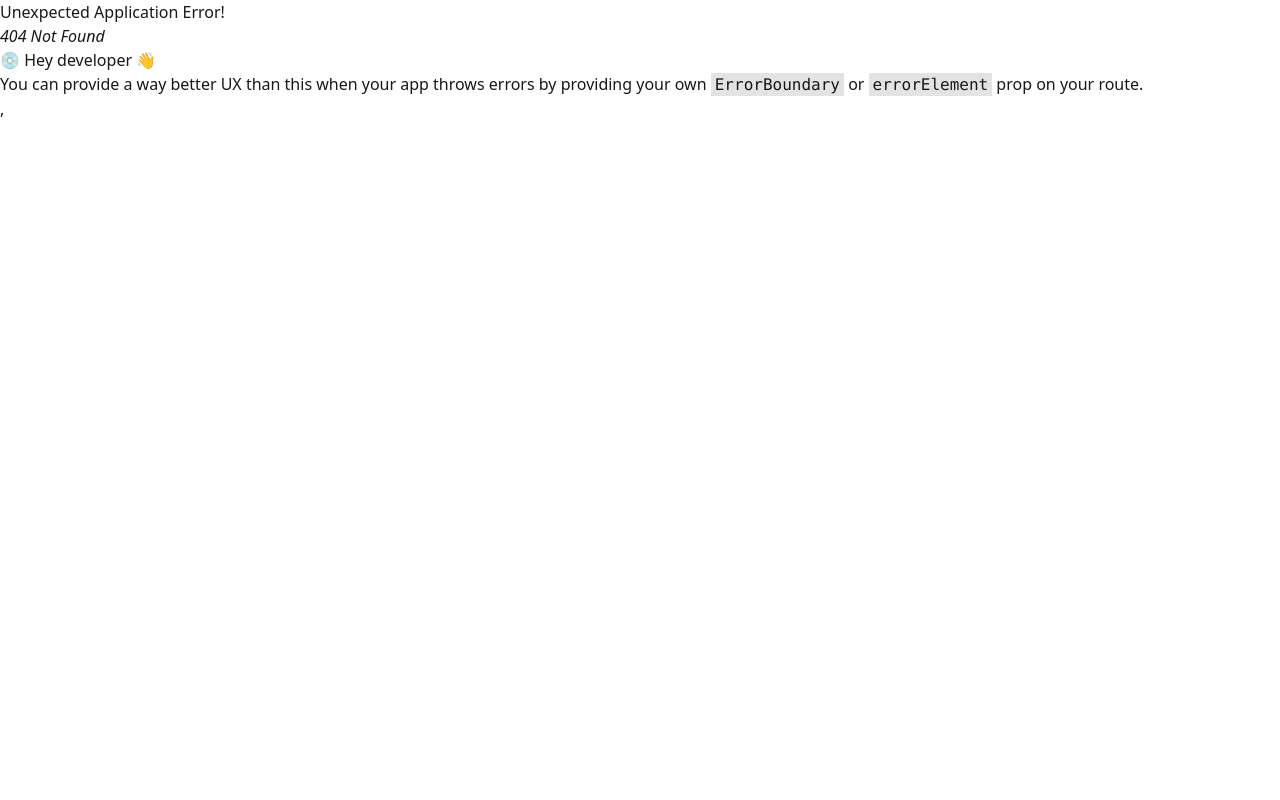
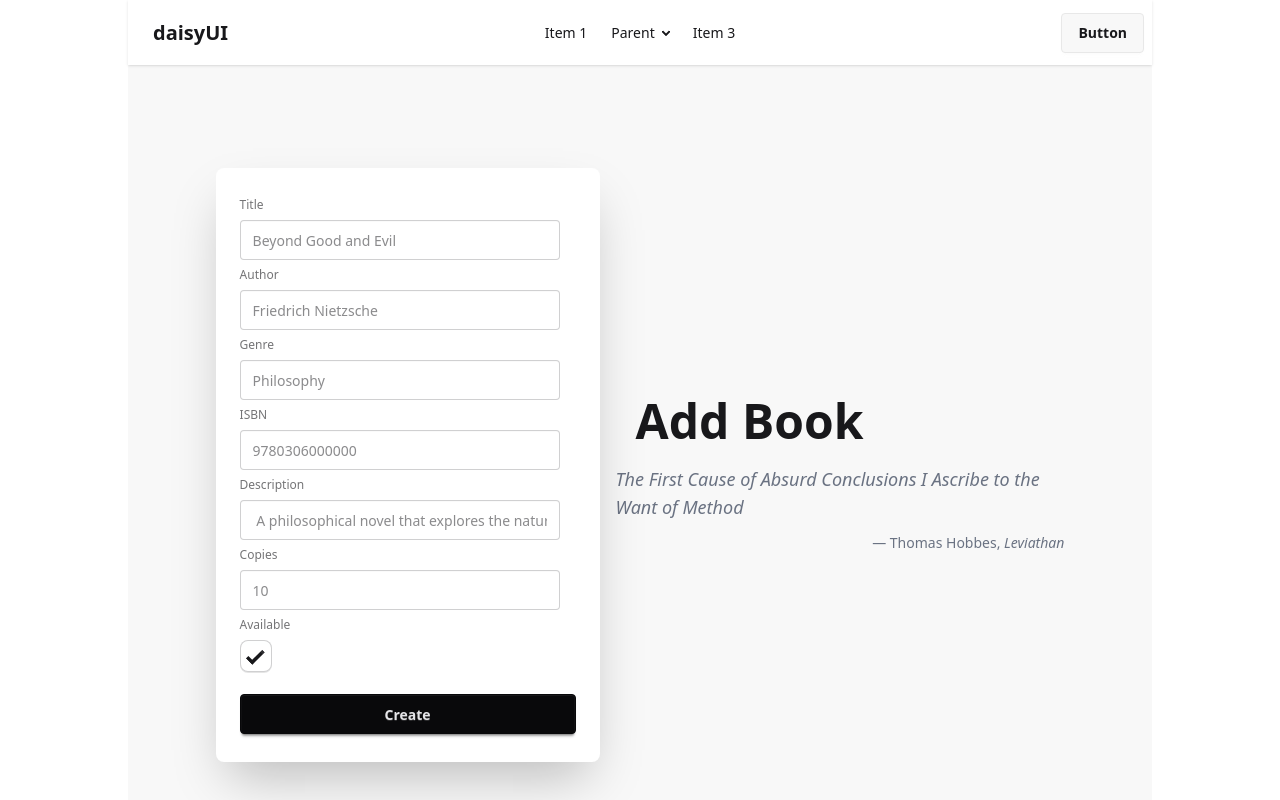
Before and after one commit to DexZed/friendly-fiesta, a React (Vite) app in the folder Assignment 4/: page /create-book in a window 1280 px wide. Before the commit this address had no page. Shown: the top 800 px of the page. Built offline with nearby package versions, Linux system fonts and the light colour scheme.

Commit message:
`Added CreateForm component and route to main.tsx and updated ListView component to include a link to the new route.`

```diff
--- a/Assignment 4/src/main.tsx
+++ b/Assignment 4/src/main.tsx
@@ -6,6 +6,7 @@ import { Provider } from "react-redux";
 import { createBrowserRouter, RouterProvider } from "react-router";
 import { store } from "./app/store.ts";
 import ListView from "./ui/listView.tsx";
+import CreateForm from "./ui/CreateForm.tsx";
 
 const router = createBrowserRouter([
   {
@@ -15,6 +16,10 @@ const router = createBrowserRouter([
       {
         index:true,
         element: <><ListView></ListView></>,
+      },
+      {
+        path:"/create-book",
+        element:<><CreateForm/></>
       },
     ],
   },
--- /dev/null
+++ b/Assignment 4/src/ui/CreateForm.tsx
@@ -0,0 +1,84 @@
+type Props = {};
+
+function CreateForm({}: Props) {
+  return (
+    <>
+      <div className="hero bg-base-200 min-h-screen">
+        <div className="hero-content flex-col lg:flex-row-reverse">
+          <div className="text-center lg:text-left">
+            <h1 className="text-5xl font-bold m-5">Add Book</h1>
+            <blockquote className="text-lg italic text-gray-500">
+              The First Cause of Absurd Conclusions I Ascribe to the Want of
+              Method
+            </blockquote>
+            <figcaption className="mt-3 text-right text-sm text-gray-500">
+              — Thomas Hobbes, <cite className="italic">Leviathan</cite>
+            </figcaption>
+          </div>
+          <div className="card bg-base-100 w-full max-w-sm shrink-0 shadow-2xl">
+            <div className="card-body">
+              <fieldset className="fieldset">
+                <label className="label">Title</label>
+                <input
+                  name="title"
+                  type="text"
+                  className="input"
+                  placeholder="Beyond Good and Evil"
+                />
+
+                <label className="label">Author</label>
+                <input
+                  name="author"
+                  type="text"
+                  className="input"
+                  placeholder="Friedrich Nietzsche"
+                />
+
+                <label className="label">Genre</label>
+                <input
+                  name="genre"
+                  type="text"
+                  className="input"
+                  placeholder="Philosophy"
+                />
+
+                <label className="label">ISBN</label>
+                <input
+                  name="isbn"
+                  type="text"
+                  className="input"
+                  placeholder="9780306000000"
+                />
+
+                <label className="label">Description</label>
+                <input
+                  name="description"
+                  type="text"
+                  className="input"
+                  placeholder=" A philosophical novel that explores the nature of truth and morality"
+                />
+
+                <label className="label">Copies</label>
+                <input
+                  name="copies"
+                  type="number"
+                  className="input"
+                  placeholder="10"
+                />
+                <label className="label">Available</label>
+                <input
+                  name="available"
+                  type="checkbox"
+                  defaultChecked
+                  className="checkbox checkbox-xl"
+                />
+                <button className="btn btn-neutral mt-4">Create</button>
+              </fieldset>
+            </div>
+          </div>
+        </div>
+      </div>
+    </>
+  );
+}
+export default CreateForm;
--- a/Assignment 4/src/ui/listView.tsx
+++ b/Assignment 4/src/ui/listView.tsx
@@ -1,3 +1,4 @@
+import { Link } from "react-router";
 import { useDeleteBookMutation, useGetBooksQuery } from "../services/books";
 import type { Book } from "../utils/Customtypes";
 import ActionButtons from "./ActionButtons";
@@ -20,6 +21,8 @@ function ListView({}: Props) {
     }
   }
   return (
+    <>
+    <div className="flex justify-end m-5"><Link className="btn btn-secondary btn-outline rounded-full" to="/create-book">Create Book</Link></div>
     <div>
       {error ? (
         <>Oh no, there was an error</>
@@ -87,7 +90,7 @@ function ListView({}: Props) {
           </div>
         </>
       ) : null}
-    </div>
+    </div></>
   );
 }
 
```
